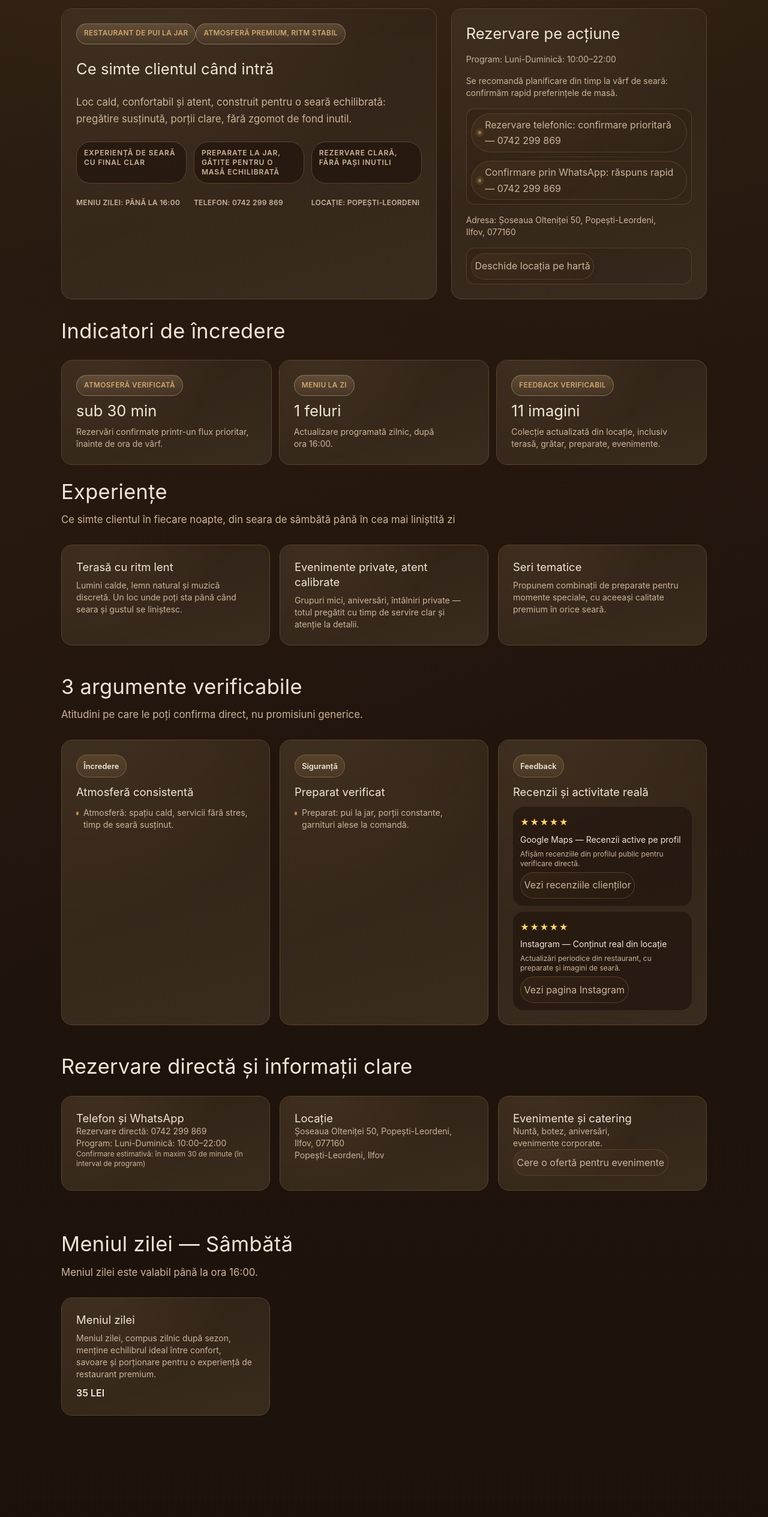
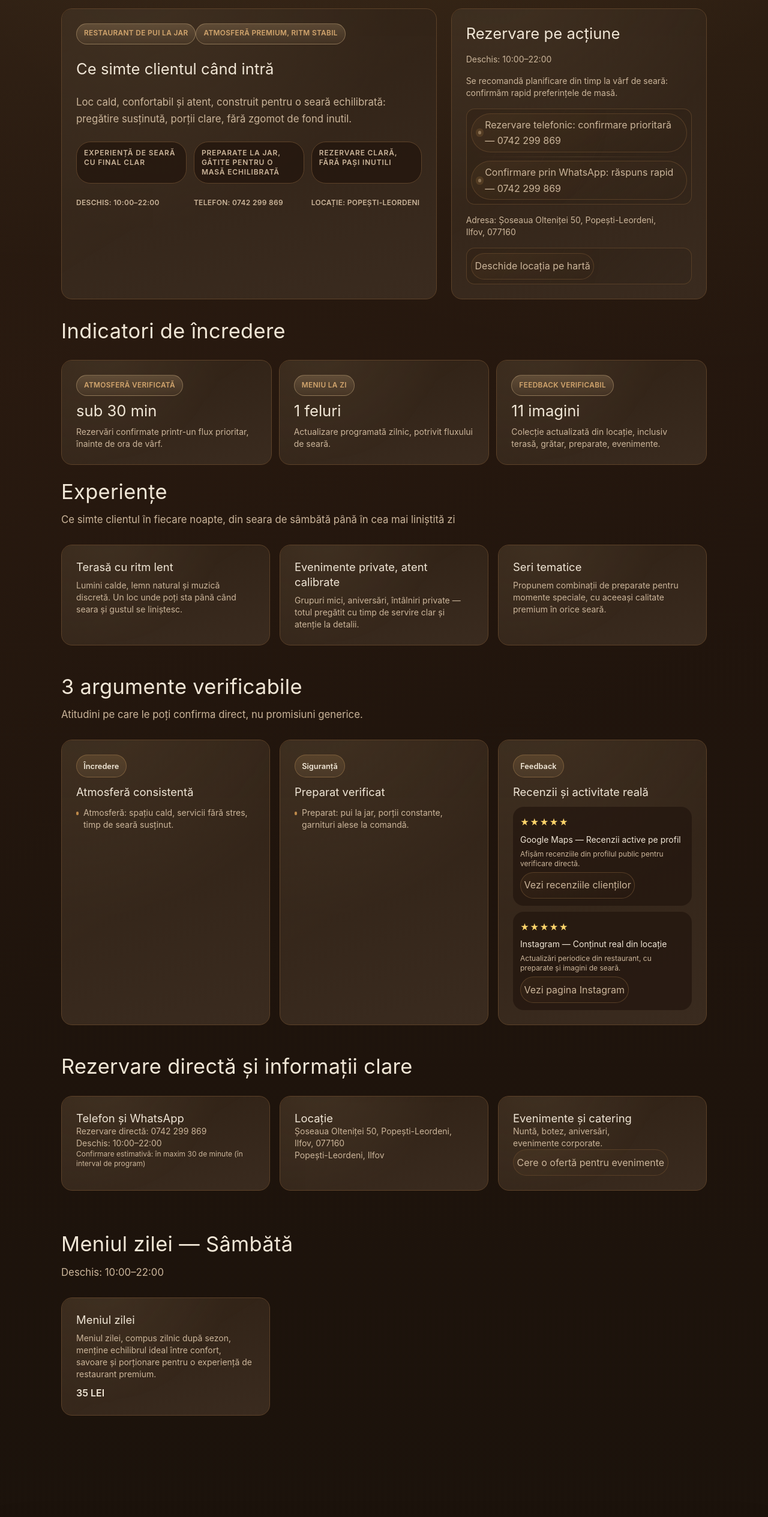
Before and after one commit to joahn3/coco-jar-site, a Next.js app: page / in a window 1280 px wide. Shown: the part 957-3486 px from the top of the page at 60% size. Built offline with nearby package versions, Linux system fonts and the light colour scheme; no server answers.

Commit message:
Unify operating hours copy across secondary UI text

```diff
--- a/app/components/site-footer.jsx
+++ b/app/components/site-footer.jsx
@@ -25,7 +25,7 @@ export default function SiteFooter({ config }) {
               {config.siteName} · {config.locality}
             </p>
           </div>
-          <p className="text-ink-title">{config.hours}</p>
+          <p className="text-ink-title">Deschis: {config.hours}</p>
           <p>Adresă: {config.fullAddress}</p>
         </div>
 
--- a/app/components/site-header.jsx
+++ b/app/components/site-header.jsx
@@ -19,7 +19,7 @@ const NAV_LINKS = [
 
 const EVENING_HIGHLIGHTS = [
   { href: "/meniu", label: "Friptură la jar, pentru seara de weekend" },
-  { href: "/meniu-zilei", label: "Meniul zilei (valabil până la 16:00)" },
+	  { href: "/meniu-zilei", label: "Meniul zilei" },
   { href: "/galerie", label: "Atmosferă autentică de seară" },
 ];
 
--- a/app/contact/page.js
+++ b/app/contact/page.js
@@ -95,7 +95,7 @@ export default async function ContactPage() {
             </p>
           </div>
           <p>Adresă: {config.fullAddress}</p>
-          <p className="mt-2 text-sm text-ink-muted">Program zilnic: {config.hours}</p>
+	        <p className="mt-2 text-sm text-ink-muted">Deschis: {config.hours}</p>
           <p className="mt-2 text-sm text-ink-muted">
             Se recomandă rezervarea la <strong>început de seară</strong> pentru mese de grup între 6 și 10 persoane.
           </p>
--- a/app/meniu-zilei/page.js
+++ b/app/meniu-zilei/page.js
@@ -136,10 +136,10 @@ export default async function DailyMenuPage({ searchParams }) {
             </a>
           </p>
         ) : null}
-        {!isMenuActive && (
+	        {!isMenuActive && (
           <p className="jar-badge jar-badge--subtle mt-2 normal-case">
             <span className="mr-2 inline-block size-2 rounded-full bg-brand-500" />
-            Meniul zilei este valabil până la ora 16:00.
+            Deschis: 10:00–22:00
           </p>
         )}
         <p className="mt-2 text-sm text-ink-muted">
@@ -161,7 +161,7 @@ export default async function DailyMenuPage({ searchParams }) {
           {dayItems.length === 0 ? (
             <Card className="md:col-span-2 xl:col-span-3">
               <p className="text-sm text-ink-muted">
-                Meniul zilei se actualizează zilnic după ora 16:00; revenim în scurt timp cu oferta completă de seară.
+                Meniul zilei este actualizat zilnic; revenim în scurt timp cu oferta completă de seară.
               </p>
             </Card>
             ) : (
--- a/app/not-found.jsx
+++ b/app/not-found.jsx
@@ -28,11 +28,11 @@ const directLinks = [
     title: "Meniu complet",
     text: "Toate preparatele, porțiile și categoriile sunt organizate clar.",
   },
-  {
-    href: "/meniu-zilei",
-    title: "Meniul zilei",
-    text: "Actualizare zilnică, valabil până la ora 16:00.",
-  },
+    {
+      href: "/meniu-zilei",
+      title: "Meniul zilei",
+      text: "Actualizare zilnică pentru seara restaurantului.",
+    },
   {
     href: "/evenimente-catering",
     title: "Evenimente și catering",
@@ -132,7 +132,7 @@ export default async function NotFound() {
             <p className="trust-stat">Contact direct</p>
             <p className="text-sm text-ink-muted">Telefon: {config.phone || "la recepție"}</p>
             <p className="text-sm text-ink-muted">WhatsApp: {config.whatsapp || "la recepție"}</p>
-            <p className="text-sm text-ink-muted">Program: {config.hours}</p>
+            <p className="text-sm text-ink-muted">Deschis: 10:00–22:00</p>
           </div>
 
           <p className="text-xs text-ink-muted">
--- a/app/page.js
+++ b/app/page.js
@@ -28,6 +28,7 @@ export default async function HomePage() {
 	const todayMenuLabel = getDayLabel(dayKey);
 	const contactText = config.phone || "la recepție";
 	const whatsappText = config.whatsapp || config.phone || "la recepție";
+	const operatingHoursText = "Deschis: 10:00–22:00";
 	const heroImage = "/galerie/instagram-011-47b855d73e.jpg";
 	const galleryCount = Array.isArray(galleryCatalog) ? galleryCatalog.length : 0;
 	const proofStack = [
@@ -39,9 +40,9 @@ export default async function HomePage() {
     {
       label: "Meniu la zi",
       value: `${todayItems.length || "—"} feluri`,
-      description: isMenuActive
-        ? "Actualizat până la ora 16:00, cu porții clare pentru seara de azi."
-        : "Actualizare programată zilnic, după ora 16:00.",
+        description: isMenuActive
+        ? "Actualizat zilnic, cu porții clare pentru seara de azi."
+        : "Actualizare programată zilnic, potrivit fluxului de seară.",
     },
     {
       label: "Feedback verificabil",
@@ -207,9 +208,9 @@ export default async function HomePage() {
               </div>
             ))}
           </div>
-          <div className="grid gap-2.5 sm:grid-cols-3 sm:gap-3">
+        <div className="grid gap-2.5 sm:grid-cols-3 sm:gap-3">
             <p className="text-xs font-semibold uppercase tracking-wide text-ink-muted">
-              Meniu zilei: până la 16:00
+              {operatingHoursText}
             </p>
             <p className="text-xs font-semibold uppercase tracking-wide text-ink-muted">
               Telefon: {contactText}
@@ -222,7 +223,7 @@ export default async function HomePage() {
 
         <Card className="space-y-4 py-6 sm:py-7">
           <h2 className="text-title-lg">Rezervare pe acțiune</h2>
-          <p className="text-sm text-ink-muted">Program: {config.hours}</p>
+          <p className="text-sm text-ink-muted">{operatingHoursText}</p>
           <p className="text-sm text-ink-muted">
             Se recomandă planificare din timp la vârf de seară: confirmăm rapid preferințele de masă.
           </p>
@@ -362,7 +363,7 @@ export default async function HomePage() {
               <p className="text-sm text-ink-muted">
                 Rezervare directă: {contactText}
               </p>
-              <p className="text-sm text-ink-muted">Program: {config.hours}</p>
+              <p className="text-sm text-ink-muted">{operatingHoursText}</p>
               <p className="text-xs text-ink-muted">Confirmare estimativă: în maxim 30 de minute (în interval de program)</p>
             </Card>
             <Card>
@@ -384,7 +385,7 @@ export default async function HomePage() {
       <Container as="section">
         <Section
           title={`Meniul zilei — ${todayMenuLabel}`}
-          subtitle={isMenuActive ? "" : "Meniul zilei este valabil până la ora 16:00."}
+          subtitle={isMenuActive ? "" : "Deschis: 10:00–22:00"}
         >
           <div className="grid gap-4 md:grid-cols-2 xl:grid-cols-3">
             {!todayItems.length ? (
--- a/data/site-config.json
+++ b/data/site-config.json
@@ -7,7 +7,7 @@
   "whatsapp": "0742 299 869",
   "email": "",
   "coords": "44.3767,26.1744",
-  "hours": "Luni-Duminică: 10:00–22:00",
+  "hours": "10:00–22:00",
   "menuValidUntilHour": "16:00",
   "formspreeEndpoint": "",
   "social": {
```
Also changed, not shown: lib/site-data.js.
